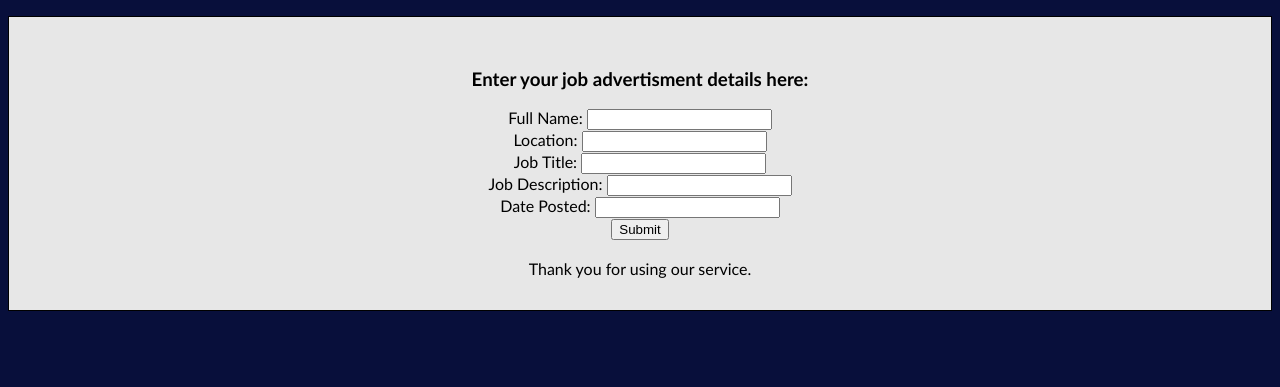
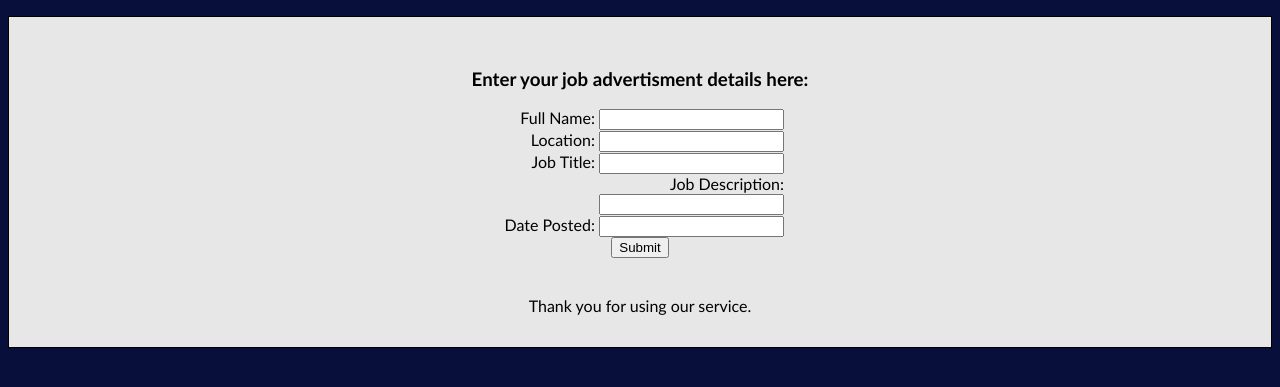
Before and after one commit to Cedric1910/COSC349Job_Listing_Noticeboard, a PHP site: page / in a window 1280 px wide. Shown: the part 149-536 px from the top of the page. Run offline with PHP 8.4, Linux system fonts and the light colour scheme.

Commit message:
Aligned input text boxes

```diff
--- a/www/index.html
+++ b/www/index.html
@@ -10,8 +10,9 @@
       <h2> Submit your job advertisments here to get
         posted on the job noticeboard! </h2>
     </div>
+    <div class="content">
+      <h3>Enter your job advertisment details here:</h3>
       <div class="listing-form">
-      <h3>Enter your job advertisment details here:</h3>
         <li>
         Full Name: <input type="text">
         </li>
@@ -27,6 +28,7 @@
         <li>
         Date Posted: <input type="text">
         </li>
+      </div>
       <button>Submit</button>
       <br><br>
       Thank you for using our service.
--- a/www/style.css
+++ b/www/style.css
@@ -9,15 +9,20 @@ body{
     font-family: 'Segoe UI', Tahoma, Geneva, Verdana, sans-serif;
 }
 
-.listing-form{
+.content{
     margin-top: 1rem;
     background-color: rgb(231, 231, 231);
     border: 1px solid black;
     padding: 2rem;
     text-align: center;
+    display: flex;
+    flex-direction: column;
+    align-items: center;
     font-family: 'Trebuchet MS', 'Lucida Sans Unicode', 'Lucida Grande', 'Lucida Sans', Arial, sans-serif;
 }
 
 .listing-form{
+    width: 18rem;
+    text-align: right;
     list-style-type: none;
 }
```
Lines whose indentation alone changed are shown as unchanged.
